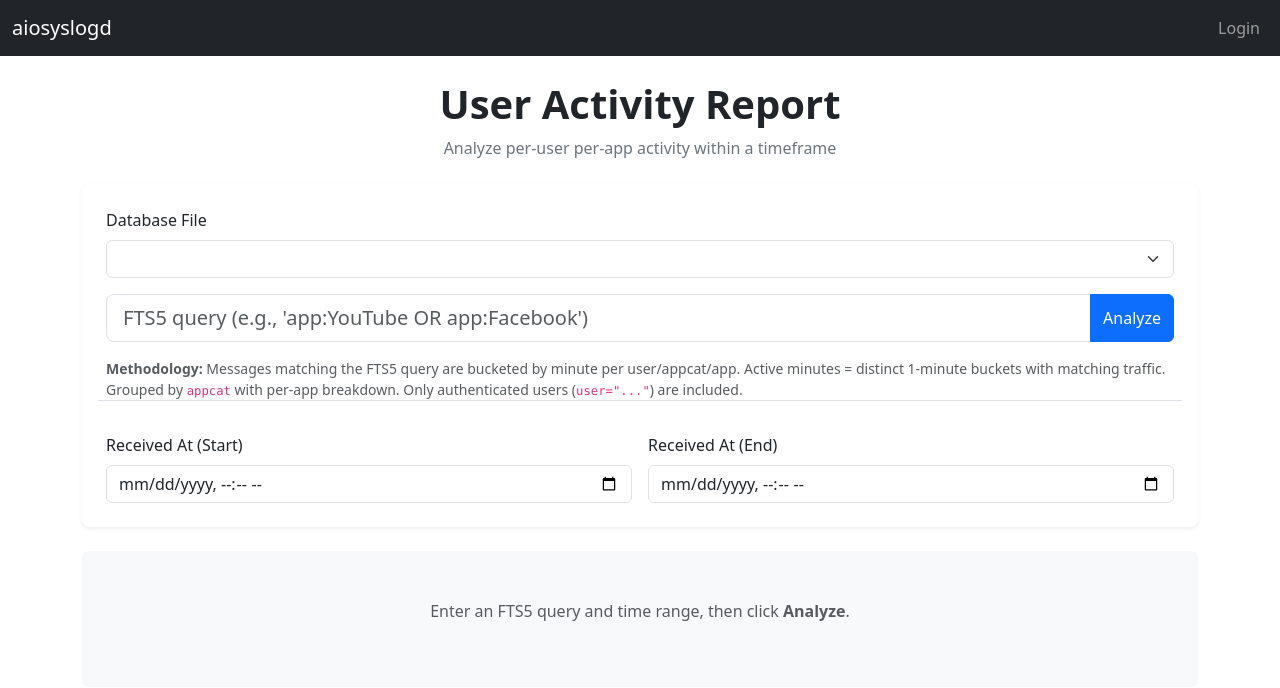
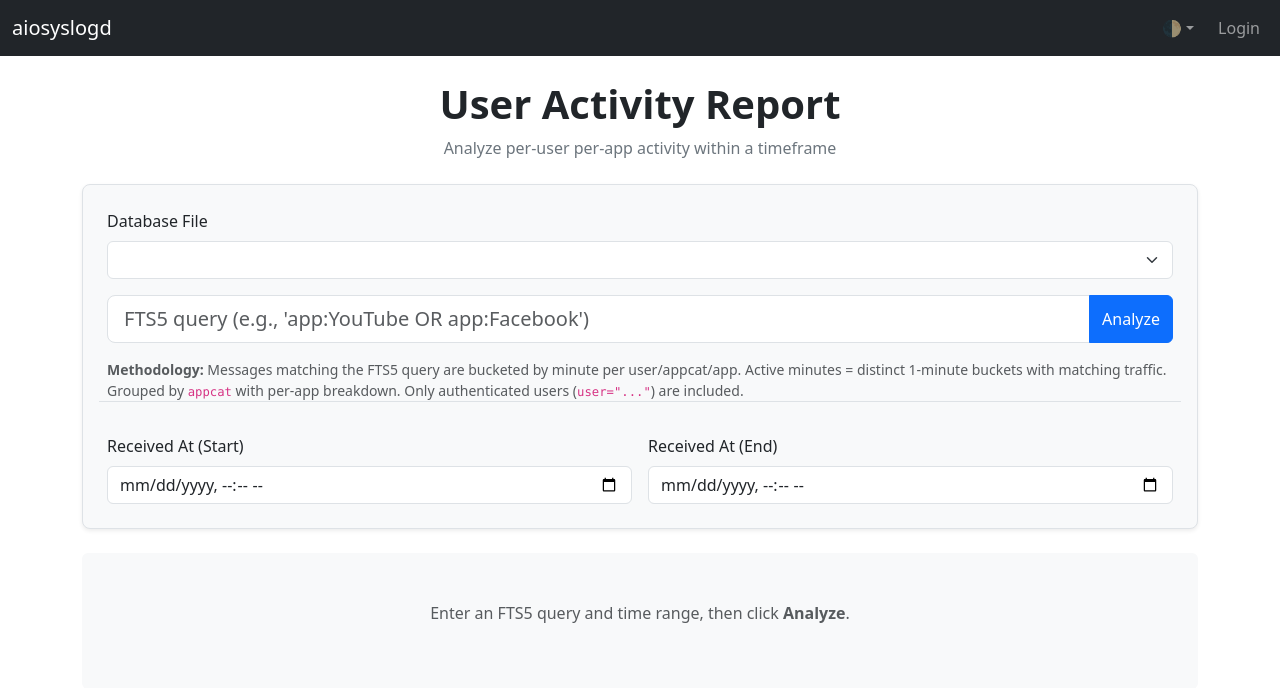
Before and after one commit to cwt/aiosyslogd, a Python web app: template aiosyslogd/templates/activity.html in a window 1280 px wide. Shown: the top 688 px of the page. Run offline with Jinja, Linux system fonts and the light colour scheme; the template is opened without the code that fills it, so the values that code supplies are empty.

Commit message:
feat(ui): add dark mode color scheme support and navbar theme toggle (improvement 026)

```diff
--- a/aiosyslogd/templates/activity.html
+++ b/aiosyslogd/templates/activity.html
@@ -4,11 +4,11 @@
 
 {% block content %}
 <header class="text-center mb-4">
-    <h1 class="display-6 fw-bold text-dark">User Activity Report</h1>
+    <h1 class="display-6 fw-bold text-body">User Activity Report</h1>
     <p class="text-secondary">Analyze per-user per-app activity within a timeframe</p>
 </header>
 
-<form action="{{ url_for('activity') }}" method="get" class="bg-white p-4 rounded-3 shadow-sm mb-4">
+<form action="{{ url_for('activity') }}" method="get" class="card bg-body-tertiary p-4 rounded-3 shadow-sm mb-4 border">
     <div class="mb-3">
         <label for="db_file" class="form-label">Database File</label>
         <select name="db_file" id="db_file" class="form-select">
--- a/aiosyslogd/templates/base.html
+++ b/aiosyslogd/templates/base.html
@@ -1,11 +1,34 @@
 <!DOCTYPE html>
-<html lang="en">
+<html lang="en" data-bs-theme="auto">
 <head>
     <meta charset="UTF-8">
     <meta name="viewport" content="width=device-width, initial-scale=1.0">
     <meta name="csrf-token" content="{{ csrf_token() }}">
     <title>{% block title %}aiosyslogd{% endblock %}</title>
     <link rel="stylesheet" href="https://cdn.jsdelivr.net/npm/bootstrap@5.3.0/dist/css/bootstrap.min.css">
+    <script>
+        (() => {
+            const storedTheme = localStorage.getItem('theme');
+            const getPreferredTheme = () => {
+                if (storedTheme) return storedTheme;
+                return window.matchMedia('(prefers-color-scheme: dark)').matches ? 'dark' : 'light';
+            };
+            const setTheme = theme => {
+                if (theme === 'auto') {
+                    document.documentElement.setAttribute('data-bs-theme', window.matchMedia('(prefers-color-scheme: dark)').matches ? 'dark' : 'light');
+                } else {
+                    document.documentElement.setAttribute('data-bs-theme', theme);
+                }
+            };
+            setTheme(getPreferredTheme());
+            window.matchMedia('(prefers-color-scheme: dark)').addEventListener('change', () => {
+                const storedTheme = localStorage.getItem('theme');
+                if (storedTheme !== 'light' && storedTheme !== 'dark') {
+                    setTheme(getPreferredTheme());
+                }
+            });
+        })();
+    </script>
     <style>
         body {
             padding-top: 5rem;
@@ -36,7 +59,17 @@
                         {% endif %}
                     {% endif %}
                 </ul>
-                <ul class="navbar-nav ms-auto mb-2 mb-md-0">
+                <ul class="navbar-nav ms-auto mb-2 mb-md-0 align-items-center">
+                    <li class="nav-item dropdown me-2">
+                        <button class="btn btn-link nav-link py-2 px-0 px-lg-2 dropdown-toggle d-flex align-items-center" id="bd-theme" type="button" aria-expanded="false" data-bs-toggle="dropdown" data-bs-display="static" aria-label="Toggle theme">
+                            <span class="theme-icon-active" id="theme-icon-active">🌓</span>
+                        </button>
+                        <ul class="dropdown-menu dropdown-menu-end" aria-labelledby="bd-theme">
+                            <li><button type="button" class="dropdown-item d-flex align-items-center theme-selector-btn" data-bs-theme-value="light">☀️ Light</button></li>
+                            <li><button type="button" class="dropdown-item d-flex align-items-center theme-selector-btn" data-bs-theme-value="dark">🌙 Dark</button></li>
+                            <li><button type="button" class="dropdown-item d-flex align-items-center theme-selector-btn" data-bs-theme-value="auto">⚙️ Auto</button></li>
+                        </ul>
+                    </li>
                     {% if current_user %}
                         <li class="nav-item dropdown">
                             <a class="nav-link dropdown-toggle {% if request.endpoint == 'profile' %}active{% endif %}" href="#" id="navbarDropdown" role="button" data-bs-toggle="dropdown" aria-expanded="false">
@@ -92,6 +125,31 @@
             }
             return data;
         }
+
+        document.addEventListener('DOMContentLoaded', () => {
+            const updateThemeIcon = (theme) => {
+                const icon = document.getElementById('theme-icon-active');
+                if (!icon) return;
+                if (theme === 'light') icon.textContent = '☀️';
+                else if (theme === 'dark') icon.textContent = '🌙';
+                else icon.textContent = '🌓';
+            };
+            const currentTheme = localStorage.getItem('theme') || 'auto';
+            updateThemeIcon(currentTheme);
+
+            document.querySelectorAll('.theme-selector-btn').forEach(btn => {
+                btn.addEventListener('click', () => {
+                    const theme = btn.getAttribute('data-bs-theme-value');
+                    localStorage.setItem('theme', theme);
+                    if (theme === 'auto') {
+                        document.documentElement.setAttribute('data-bs-theme', window.matchMedia('(prefers-color-scheme: dark)').matches ? 'dark' : 'light');
+                    } else {
+                        document.documentElement.setAttribute('data-bs-theme', theme);
+                    }
+                    updateThemeIcon(theme);
+                });
+            });
+        });
     </script>
     {% block extra_js %}{% endblock %}
 </body>
```
Also changed, not shown: aiosyslogd/templates/index.html (+10 -4 lines), docs/bugs/026.md (+1 -1 lines), docs/bugs/index.md (+1 -1 lines).
